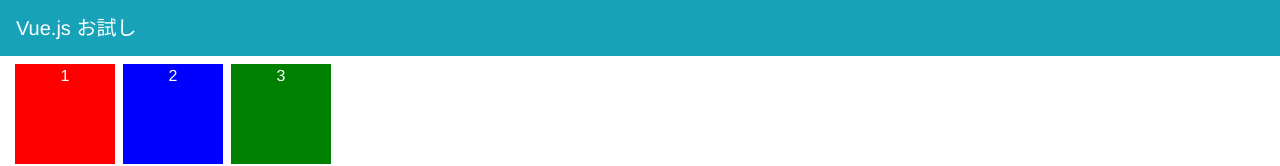
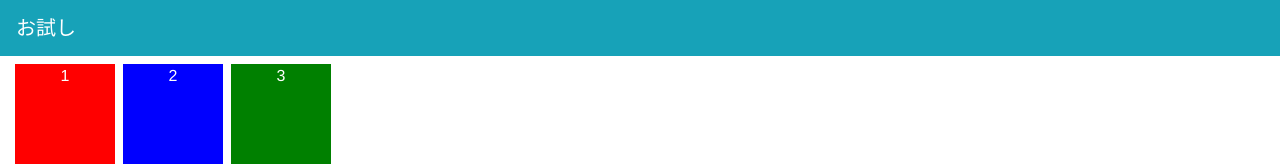
Before and after one commit to kyoruni/til, a Vue app in the folder JavaScript/Vue/sandbox/: page /vue-color in a window 1280 px wide. Shown: the top 166 px of the page. Built offline with nearby package versions, Linux system fonts and the light colour scheme.

Commit message:
:wrench: #10 カラーピッカーの色を、クリックしたブロックの色に変更

```diff
--- a/JavaScript/Vue/sandbox/src/App.vue
+++ b/JavaScript/Vue/sandbox/src/App.vue
@@ -4,7 +4,7 @@
     <div>
       <b-navbar type="dark" variant="info">
         <b-navbar-brand href="#">
-          Vue.js お試し
+          お試し
         </b-navbar-brand>
       </b-navbar>
     </div>
--- a/JavaScript/Vue/sandbox/src/views/Vuecolor.vue
+++ b/JavaScript/Vue/sandbox/src/views/Vuecolor.vue
@@ -27,8 +27,7 @@ export default {
         { id: 3, background: '#008000' },
       ],
       color: {
-        hex: '#ff99cc',
-        a: 1
+        hex: '#ff99cc'
       },
       presetColors: [
         '#dd5588', '#ff7687', '#ffaf80', '#ffdf7b', '#fff4b3', '#77b5bd', '#0191b6', '#37bbca',
@@ -38,8 +37,8 @@ export default {
   },
   methods: {
     clickSection (background) {
-      console.log(background)
-      this.color.hex = '#ffffff'
+      // オブジェクトを丸ごと入れ替えないと、ライブラリ側が反応しない
+      this.color = { hex: background }
     }
   }
 }
```
